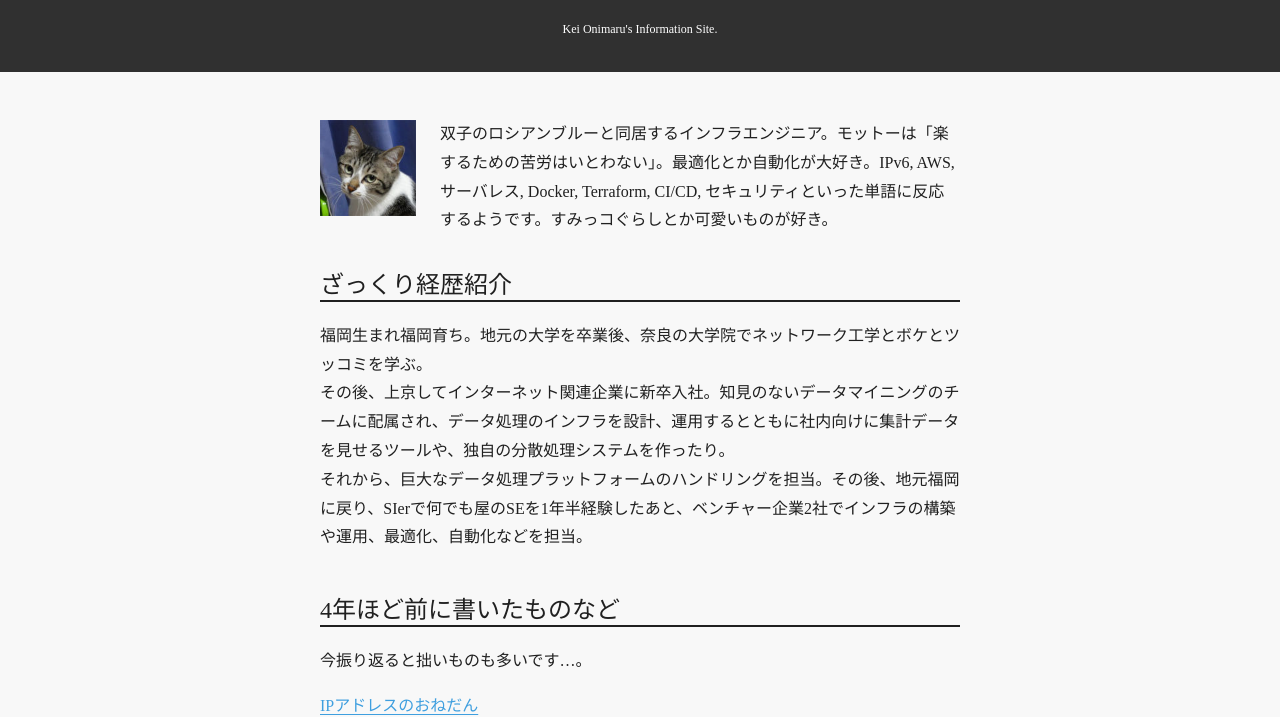
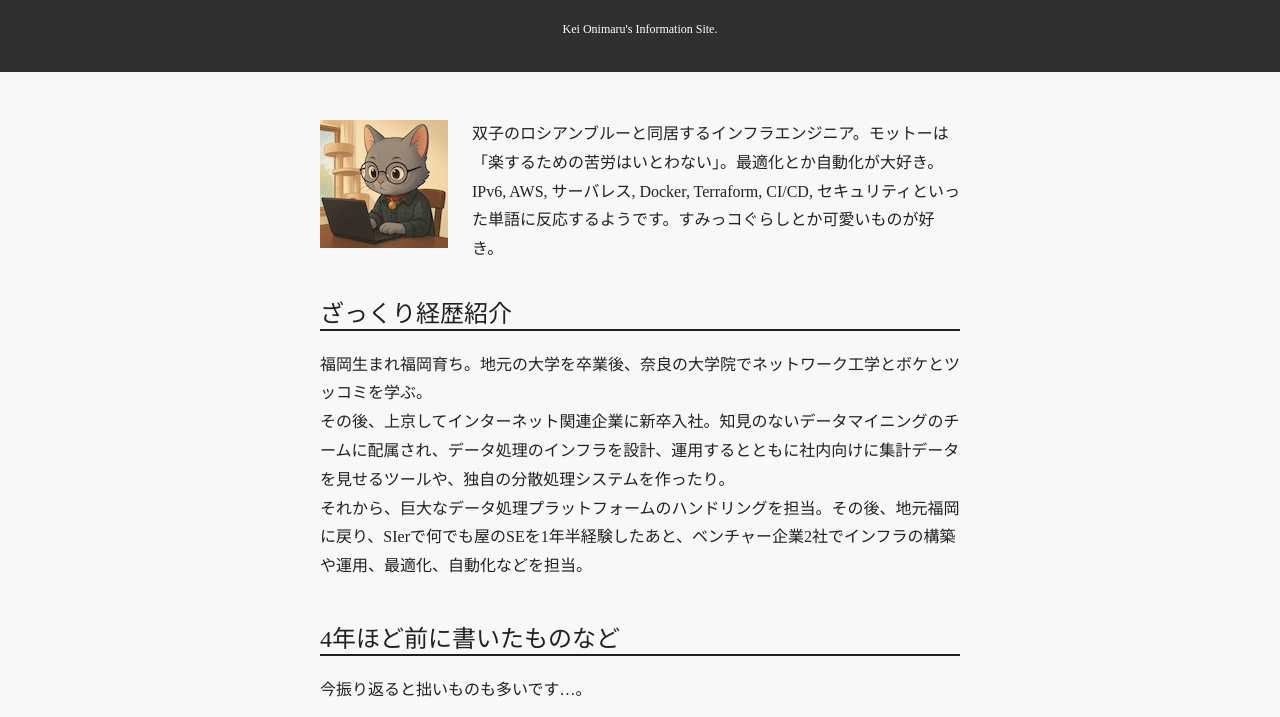
Before and after one commit to keioni/www-keioni-com, a plain HTML site: page www/index.html in a window 1280 px wide. Shown: the part 67-784 px from the top of the page. Drawn offline with Linux system fonts and the light colour scheme.

Commit message:
change avator

```diff
--- a/www/index.html
+++ b/www/index.html
@@ -20,7 +20,7 @@
     <main>
 
         <div>
-            <p><img id="face" src="/image/profile/face.jpg" alt="My Face (substitute)" width="96" height="96"></p>
+            <p><img id="face" src="/image/profile/avator-2026-128.jpg" alt="My Face (substitute)" width="128" height="128"></p>
             <p>双子のロシアンブルーと同居するインフラエンジニア。モットーは「楽するための苦労はいとわない」。最適化とか自動化が大好き。IPv6, AWS, サーバレス, Docker, Terraform, CI/CD, セキュリティといった単語に反応するようです。すみっコぐらしとか可愛いものが好き。</p>
         </div>
 
```
Also changed, not shown: www/image/profile/avator-2026-128.jpg (added).
